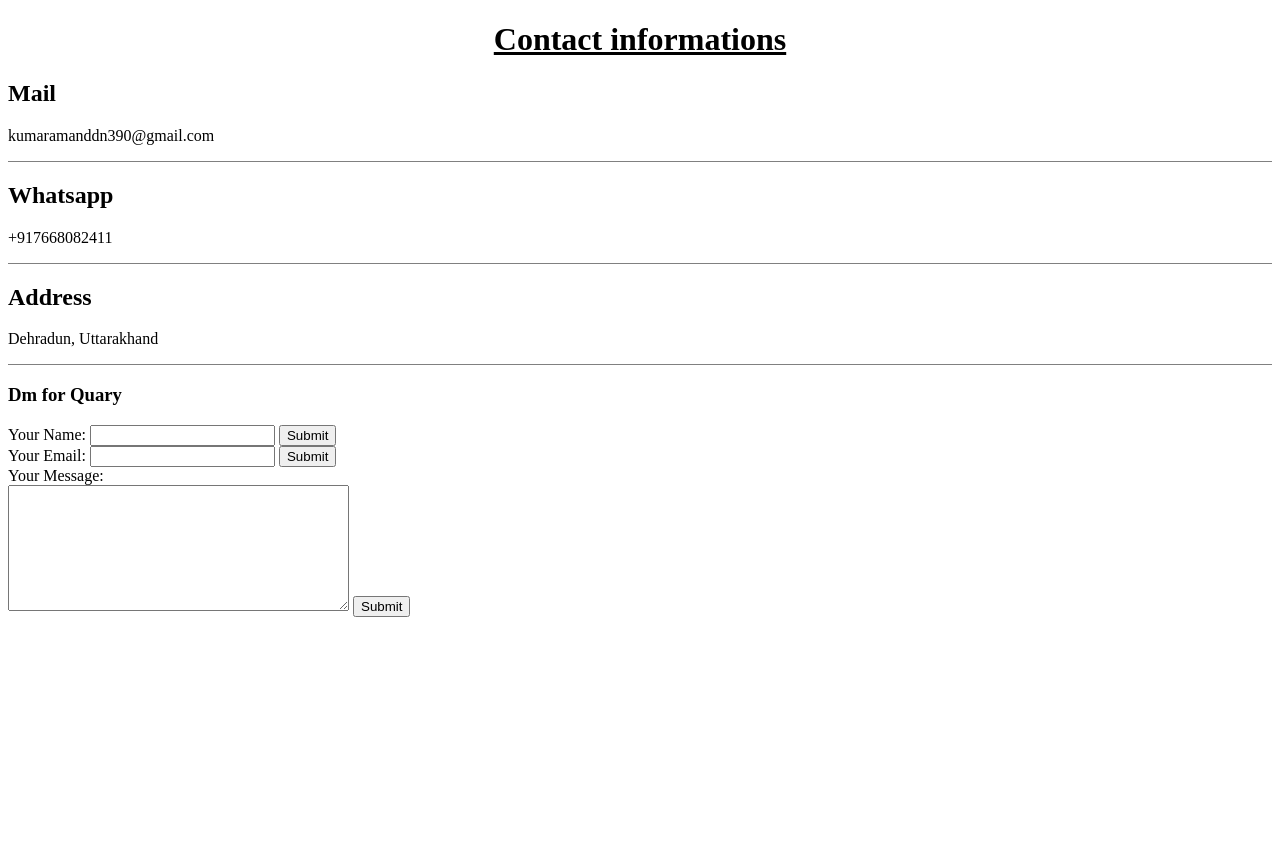
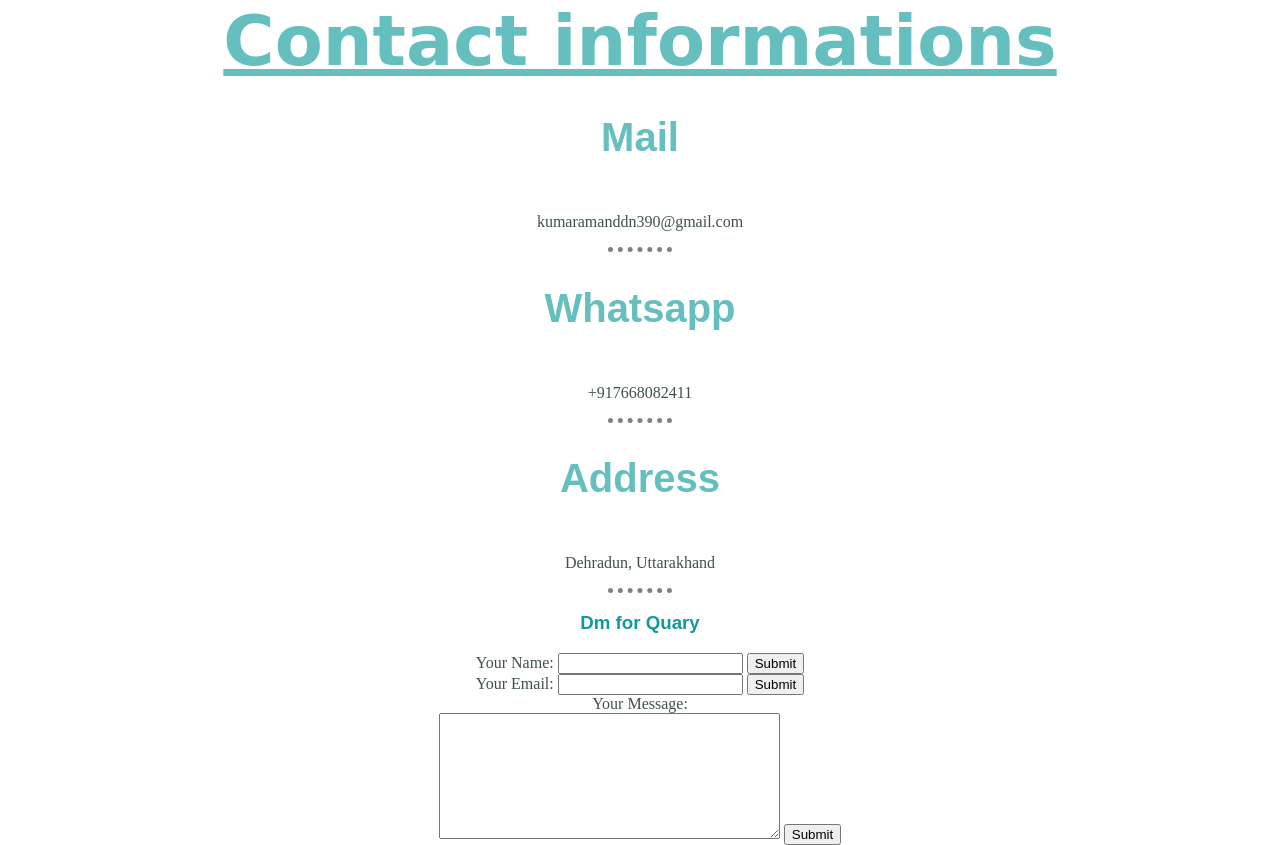
Before and after one commit to aman-3827/My-Site, a plain HTML site: page contact.html in a window 1280 px wide. Before the commit the page ends 800 px from the top, so only its background shows below. Drawn offline with Linux system fonts and the light colour scheme.

Commit message:
Update contact.html

```diff
--- a/contact.html
+++ b/contact.html
@@ -4,7 +4,7 @@
         <title></title>
         <meta charset="UTF-8">
         <meta name="viewport" content="width=device-width, initial-scale=1">
-        <link href="/My Site/style.css" rel="stylesheet">
+        <link href="/My-Site/style.css" rel="stylesheet">
     </head>
     <center>
     <h1><strong><u>Contact informations</u></strong></h1>
```
